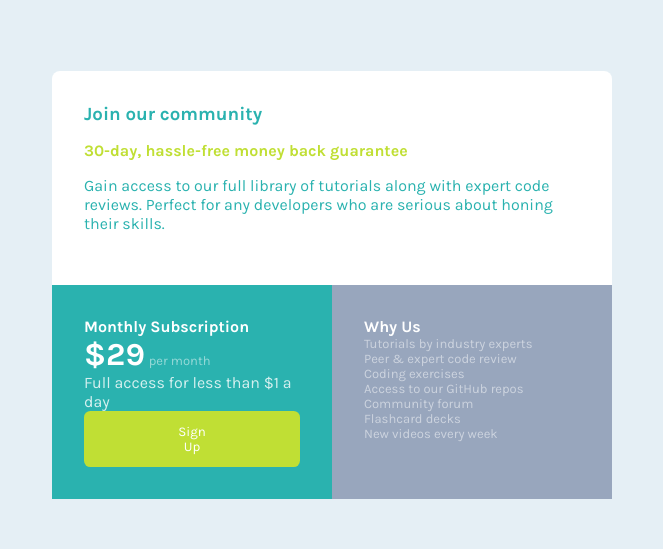
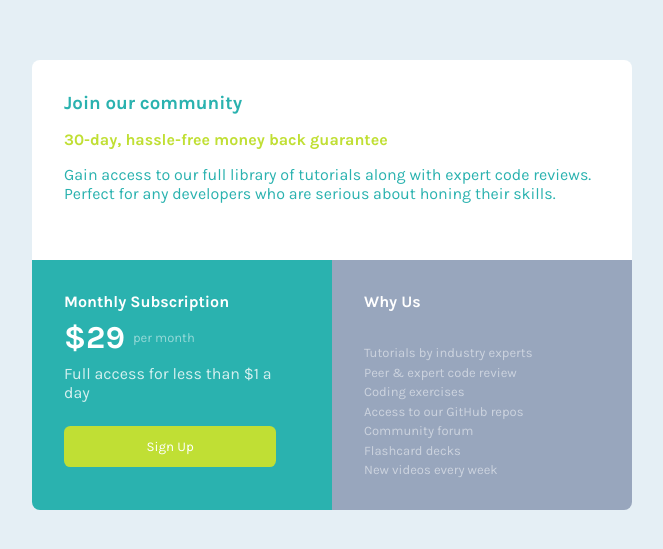
Before and after one commit to codingwolf-at/price-grid-component, a plain HTML site: page index.html in a window 1280 px wide. Shown: the part 115-664 px from the top of the page, without its empty margins (308-971 px from the left). Drawn offline with Linux system fonts and the light colour scheme.

Commit message:
style: price span

```diff
--- a/index.html
+++ b/index.html
@@ -22,8 +22,10 @@
     </div>
     <div class="div div-two">
       <h4>Monthly Subscription</h4>
-      <span class="price">&dollar;29</span>
-      <span class="price-text">per month</span>
+      <div class="price-wrapper">
+        <span class="price">&dollar;29</span>
+        <span class="price-text">per month</span>
+      </div>
       <p>Full access for less than &dollar;1 a day</p>
       <button>Sign Up</button>
     </div>
--- a/style.css
+++ b/style.css
@@ -20,6 +20,7 @@ body {
     display: flex;
     justify-content: center;
     align-items: center;
+    padding: 2rem;
     height: 100vh;
 }
 
@@ -27,8 +28,8 @@ body {
     width: 50%;
     display: grid;
     grid-template-columns: 1fr 1fr;
-    grid-template-rows: 1fr 1fr;
-    max-width: 560px;
+    grid-template-rows: 200px 250px;
+    max-width: 600px;
 }
 
 .div {
@@ -60,11 +61,18 @@ body {
 .div-two {
     background-color: var(--primary-cyan);
     color: white;
+    border-bottom-left-radius: 0.5rem;
+}
+
+.div-two .price-wrapper {
+    display: flex;
+    align-items: center;
 }
 
 .div-two .price {
     font-size: xx-large;
     font-weight: bold;
+    margin: 0.5rem 0.5rem 0.5rem 0rem;
 
 }
 
@@ -75,10 +83,13 @@ body {
 
 .div-two p {
     opacity: 0.8;
+
 }
 
 .div-two button {
-    padding: 0.8rem 5.5rem;
+    padding: 0.8rem;
+    width: 90%;
+    margin: 1.5rem auto 0rem auto;
     color: white;
     background-color: var(--primary-yellow);
     border: none;
@@ -86,16 +97,24 @@ body {
     border-radius: 0.4rem;
 }
 
+.div-two button:focus {
+    outline: none;
+}
+
 /* lower row column two */
 .div-three  {
     color: white;
     background-color: var(--secondary-blue);
+    border-bottom-right-radius:  0.5rem;
 }
 
 .div-three p {
     opacity: 0.5;
     font-size: small;
+    margin: 2rem 0rem 0rem 0rem;
+    line-height: 1.5;
 }
+
 
 
 
```
